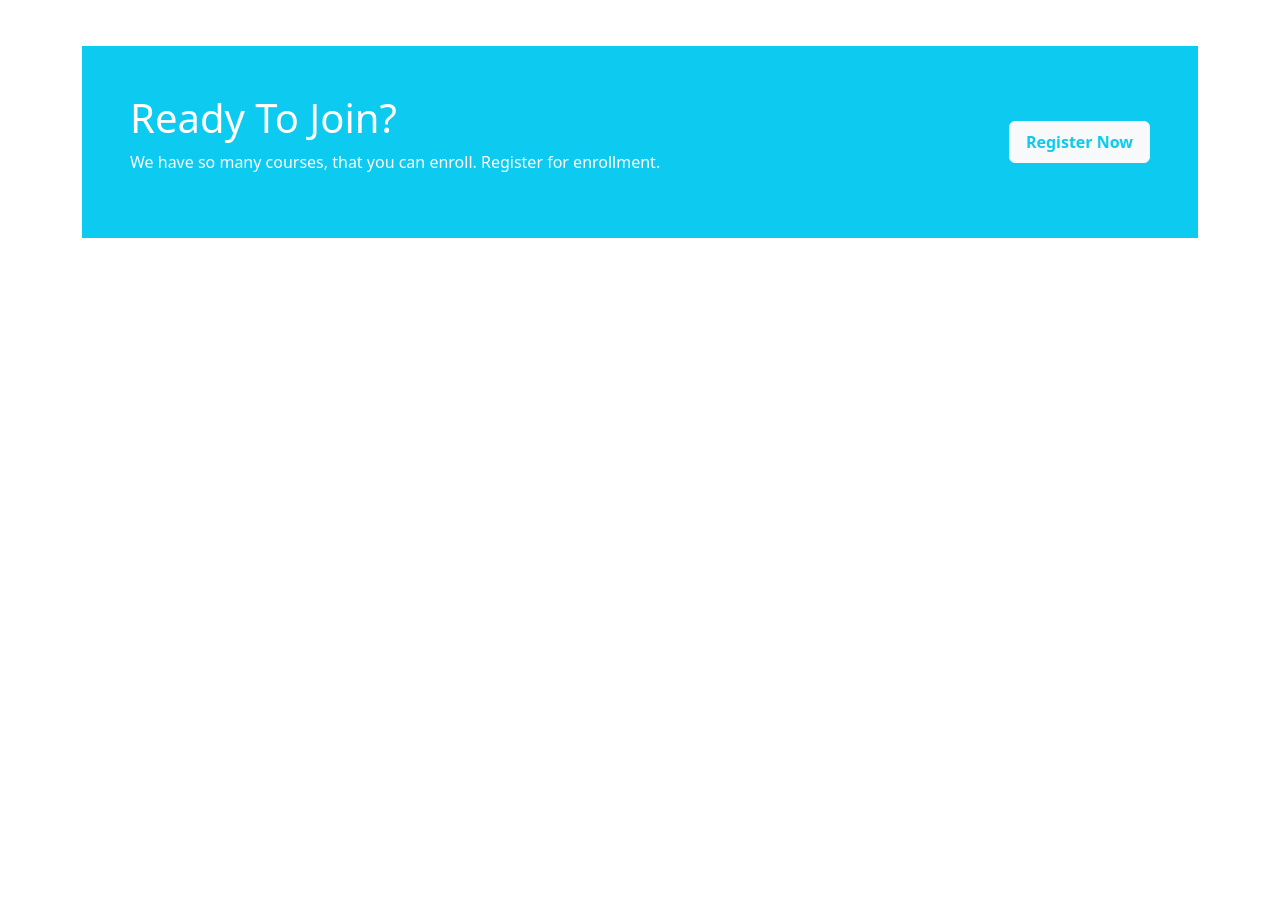
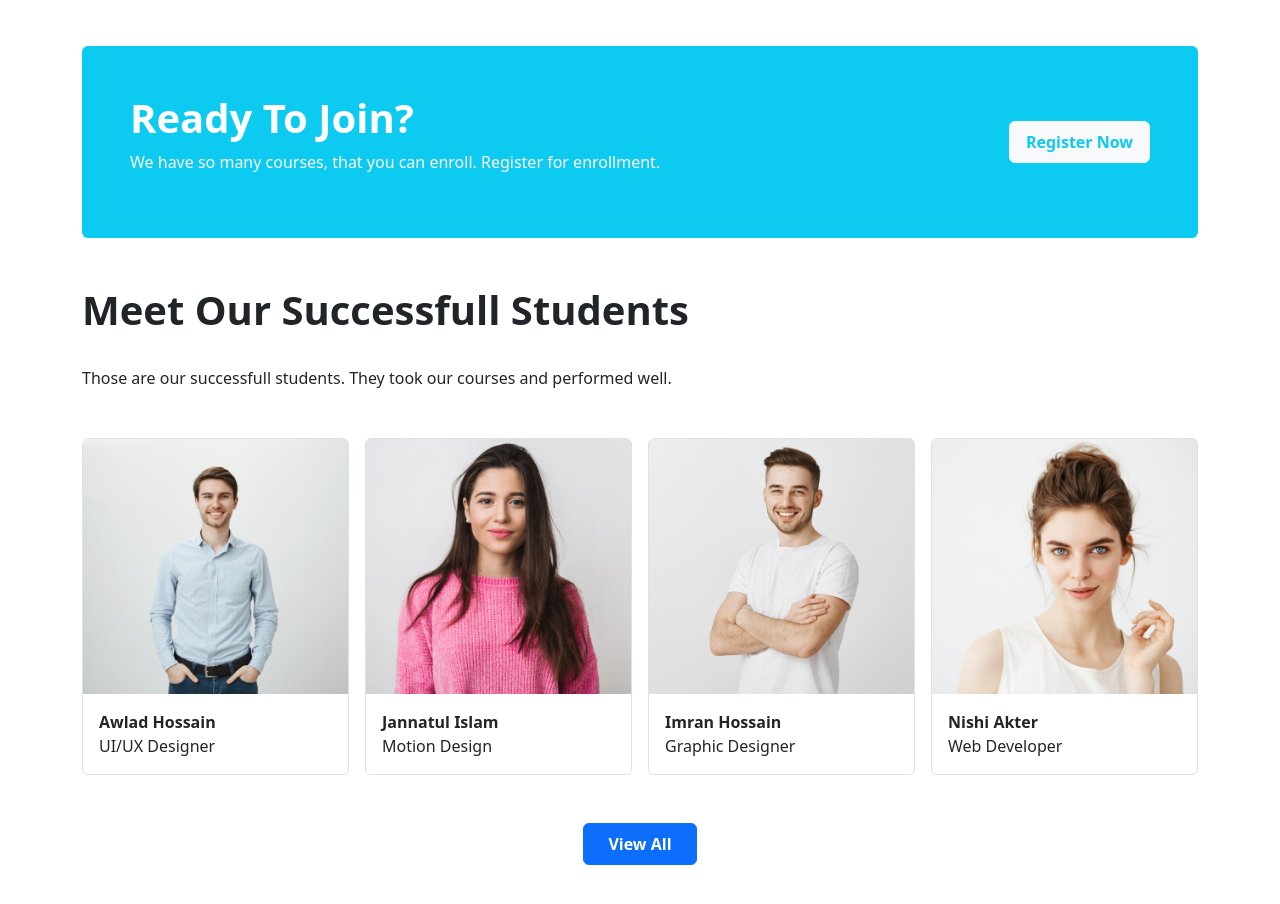
Before and after one commit to Mehedi53423/EdTech-Website, a plain HTML site: page index.html in a window 1280 px wide. Shown: the part 2197-3101 px from the top of the page. Before the commit the page ends 2483 px from the top, so only its background shows below. Drawn offline with nearby package versions, Linux system fonts and the light colour scheme.

Commit message:
Successfull Students Section Added

```diff
--- a/index.html
+++ b/index.html
@@ -220,10 +220,12 @@
             </div>
         </section>
         <!-- Explore Section End -->
+
+        <!-- Ready To Join Section Start -->
         <section class="container mt-5 mb-5">
-            <div class="d-flex justify-content-between align-items-center bg-info p-5">
+            <div class="d-md-block d-lg-flex justify-content-between align-items-center bg-info rounded p-5 text-center text-lg-start">
                 <div class="text-white">
-                    <h1>Ready To Join?</h1>
+                    <h1 class="fw-bold">Ready To Join?</h1>
                     <p>We have so many courses, that you can enroll. Register for enrollment.</p>
                 </div>
                 <div>
@@ -231,7 +233,67 @@
                 </div>
             </div>
         </section>
-        <!-- Ready To Join Section Start -->
+        <!-- Ready To Join Section End -->
+
+        <!-- Successfull Students Section Start -->
+        <section class="container mb-5">
+            <div>
+                <div class="mb-5 text-center text-md-start">
+                    <h1 class="fw-bold pb-4">Meet Our Successfull Students</h1>
+                    <p>Those are our successfull students. They took our courses and performed well.</p>
+                </div>
+                <div class="row g-3 mb-5">
+                    <!-- Single Student -->
+                    <div class="col-12 col-md-6 col-lg-3">
+                        <div class="border rounded">
+                            <img src="images/student/student-1.png" class="img-fluid col-md-12 col-12" alt="Student 1">
+                            <div class="ps-3 pt-3">
+                                <p>
+                                    <span class="fw-bold">Awlad Hossain</span><br>UI/UX Designer
+                                </p>
+                            </div>
+                        </div>
+                    </div>
+                    <!-- Single Student -->
+                    <div class="col-12 col-md-6 col-lg-3">
+                        <div class="border rounded">
+                            <img src="images/student/student-2.png" class="img-fluid col-md-12 col-12" alt="Student 2">
+                            <div class="ps-3 pt-3">
+                                <p>
+                                    <span class="fw-bold">Jannatul Islam</span><br>Motion Design
+                                </p>
+                            </div>
+                        </div>
+                    </div>
+                    <!-- Single Student -->
+                    <div class="col-12 col-md-6 col-lg-3">
+                        <div class="border rounded">
+                            <img src="images/student/student-3.png" class="img-fluid col-md-12 col-12" alt="Student 3">
+                            <div class="ps-3 pt-3">
+                                <p>
+                                    <span class="fw-bold">Imran Hossain</span><br>Graphic Designer
+                                </p>
+                            </div>
+                        </div>
+                    </div>
+                    <!-- Single Student -->
+                    <div class="col-12 col-md-6 col-lg-3">
+                        <div class="border rounded">
+                            <img src="images/student/student-4.png" class="img-fluid col-md-12 col-12" alt="Student 4">
+                            <div class="ps-3 pt-3">
+                                <p>
+                                    <span class="fw-bold">Nishi Akter</span><br>Web Developer
+                                </p>
+                            </div>
+                        </div>
+                    </div>
+                </div>
+                <div class="text-center">
+                    <button class="btn btn-primary fw-bold px-4 py-2">View All</button>
+                </div>
+            </div>
+        </section>
+        <!-- Successfull Students Section End -->
     </main>
     <!-- Bootstrap Script -->
     <script src="https://cdn.jsdelivr.net/npm/bootstrap@5.2.0/dist/js/bootstrap.bundle.min.js" integrity="sha384-A3rJD856KowSb7dwlZdYEkO39Gagi7vIsF0jrRAoQmDKKtQBHUuLZ9AsSv4jD4Xa" crossorigin="anonymous"></script>
```
